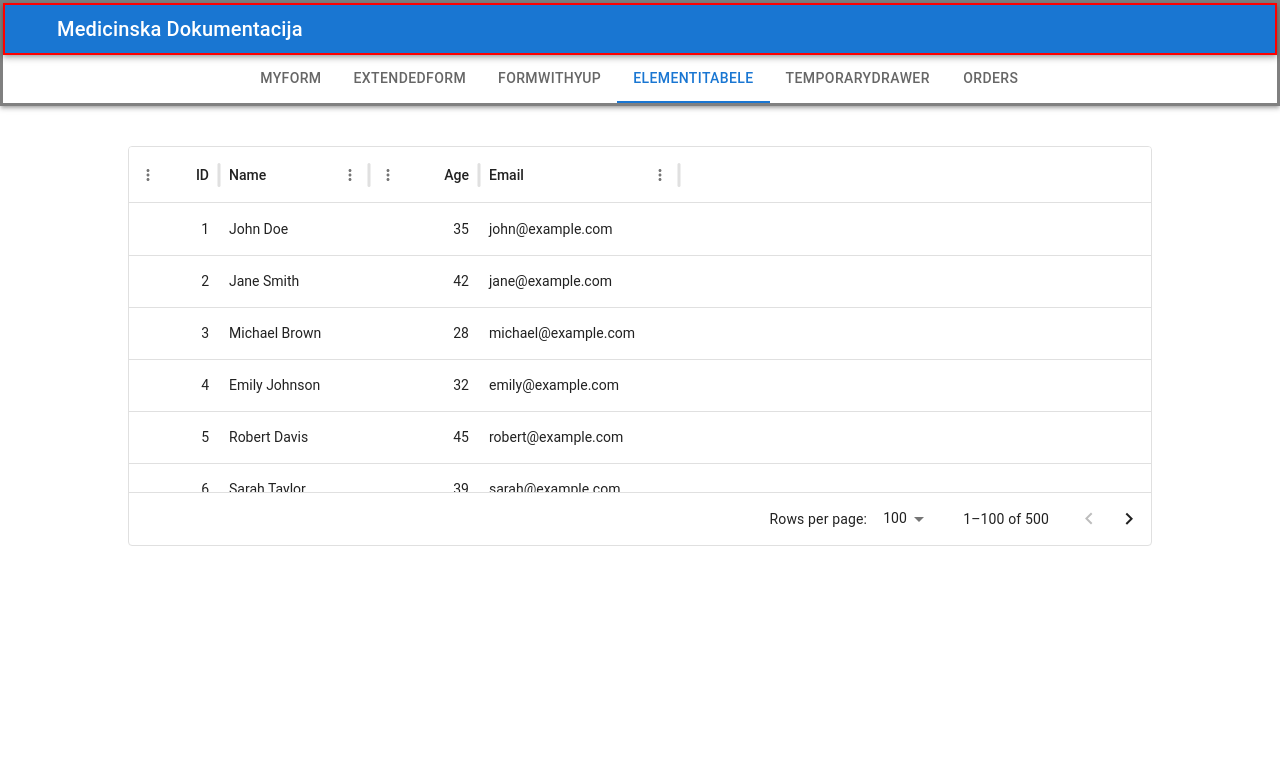
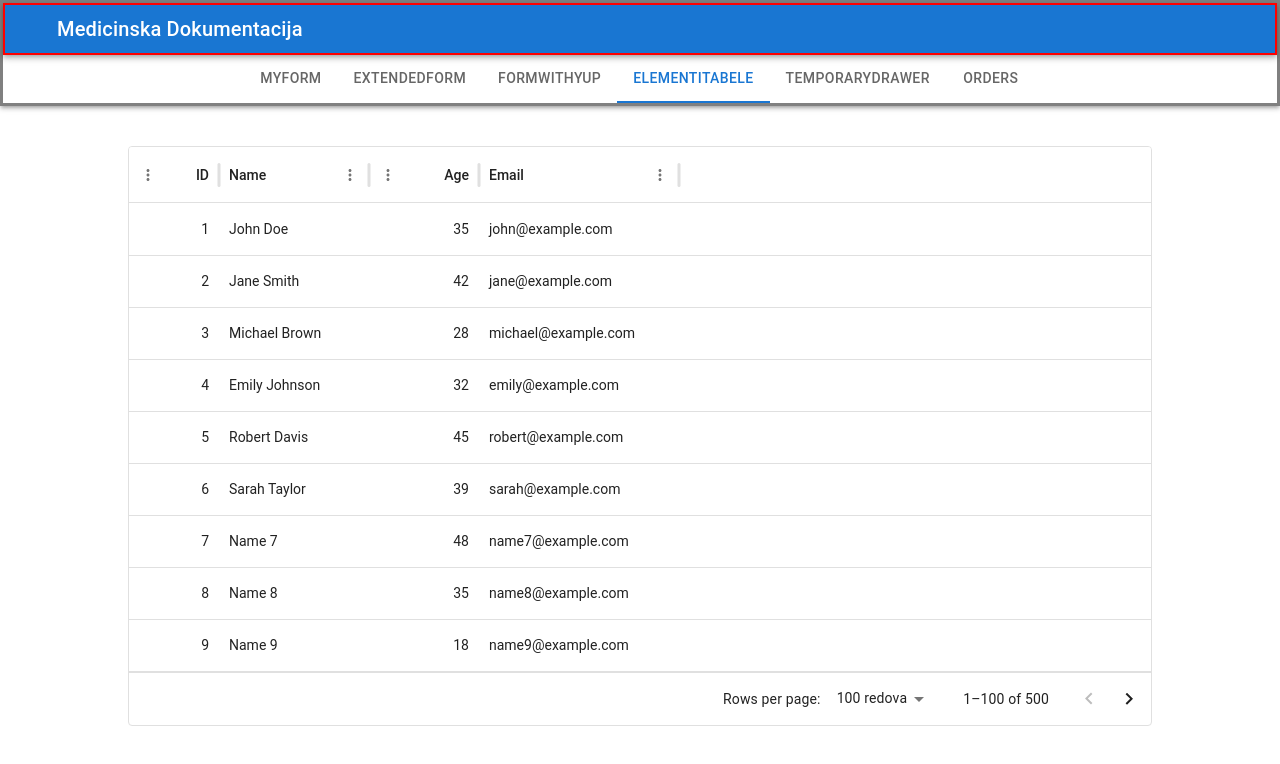
Before and after one commit to sonepone/mui-first-project, a React (Create React App) app: page /tabela in a window 1280 px wide. Shown: the top 764 px of the page. Built offline with nearby package versions, Linux system fonts and the light colour scheme; some icons are missing.

Commit message:
Izmjene na tabeli

```diff
--- a/src/components/ElementiTabele.js
+++ b/src/components/ElementiTabele.js
@@ -26,13 +26,19 @@ for (let i = 7; i <= 500; i++) {
 }
 
 export default function ElementiTabele() {
+        //   pageSize={5}
+        // rowsPerPageOptions={[5]}
+        // pageSizeOptions={[{label: "25 redova", value: 25}, {label: "50 redova", value: 50}, {label: "100 redova", value: 100}]}
+        // initialState={{pagination: {paginationModel:{pageSize: 5}}}}
+        // pageSizeOptions={[5]}
+
+
   return (
-    <Box sx={{ height: 400, width: '80%', margin: 'auto', marginTop: 5 }}>
+    <Box sx={{ height: 580, width: '80%', margin: 'auto', marginTop: 5 }}>
       <DataGrid
         rows={rows}
         columns={columns}
-        pageSize={5}
-        rowsPerPageOptions={[5]}
+        pageSizeOptions={[{label: "25 redova", value: 25}, {label: "50 redova", value: 50}, {label: "100 redova", value: 100}]}
       />
     </Box>
   );
```
